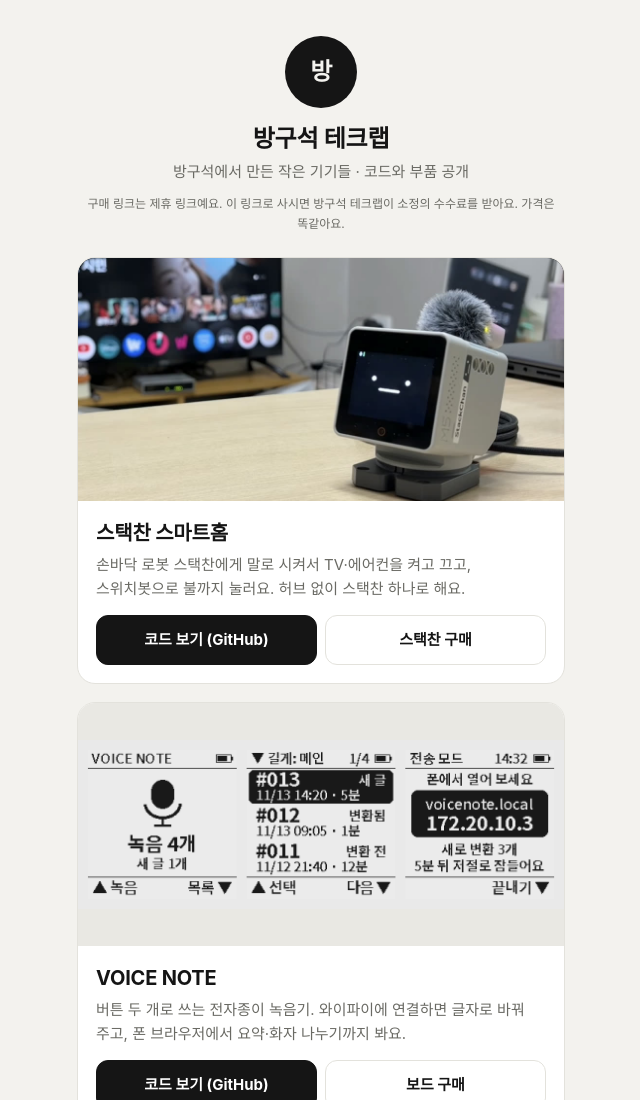
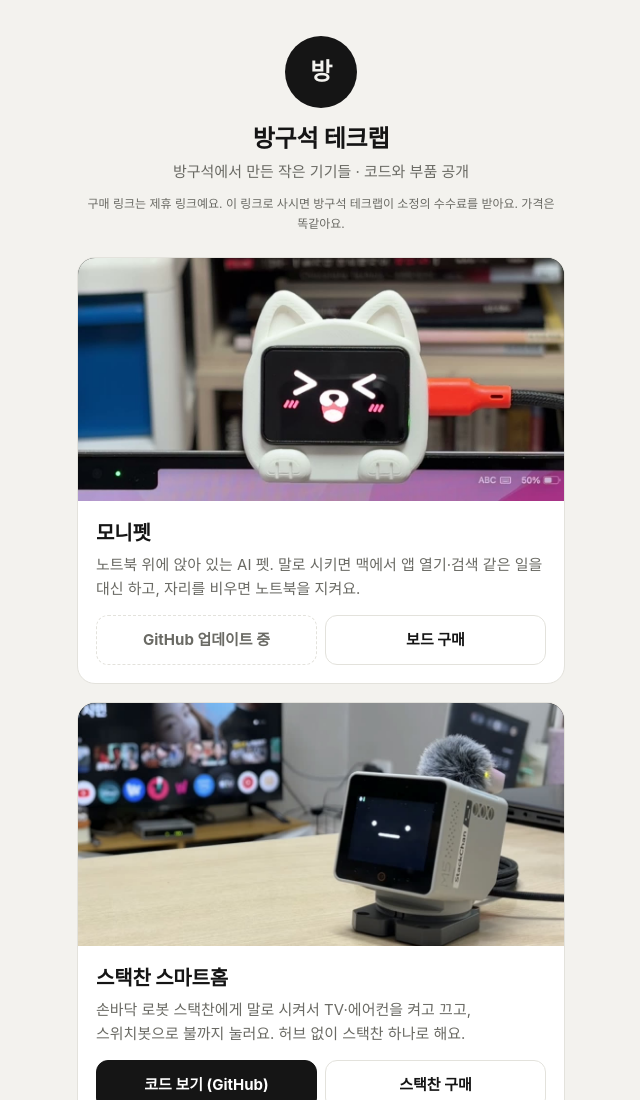
Before and after one commit to tech-bgs/tech-bgs.github.io, a plain HTML site: page index.html in a window 1280 px wide. Shown: the top 1100 px of the page, without its empty margins (319-959 px from the left). Drawn offline with Linux system fonts and the light colour scheme.

Commit message:
Add MoniPet card (GitHub coming soon)
Co-Authored-By: Claude Opus 5.5 <noreply@anthropic.com>

```diff
--- a/index.html
+++ b/index.html
@@ -27,6 +27,7 @@ h2{font-size:20px;margin:0 0 4px;letter-spacing:-.01em}
 .btns{display:flex;gap:8px;flex-wrap:wrap}
 .btn{flex:1;min-width:130px;text-align:center;text-decoration:none;font-weight:700;font-size:15px;padding:12px 10px;border-radius:12px;border:1px solid var(--line);color:var(--ink);background:var(--card)}
 .btn.main{background:var(--btn);color:var(--btnInk);border-color:var(--btn)}
+.btn.soon{background:transparent;border-style:dashed;color:var(--sub);cursor:default}
 .note{color:var(--sub);font-size:12px;text-align:center;margin:10px 0 0;word-break:keep-all}
 </style>
 <!-- 방문자·버튼 통계 (GoatCounter, 쿠키 안 씀): https://bgstech.goatcounter.com -->
@@ -40,6 +41,18 @@ h2{font-size:20px;margin:0 0 4px;letter-spacing:-.01em}
     <p class="tag">방구석에서 만든 작은 기기들 · 코드와 부품 공개</p>
     <p class="note">구매 링크는 제휴 링크예요. 이 링크로 사시면 방구석 테크랩이 소정의 수수료를 받아요. 가격은 똑같아요.</p>
   </section>
+
+  <article class="card">
+    <img class="shot" src="img/monipet.jpg" alt="노트북 화면 위에 앉아 있는 모니펫">
+    <div class="body">
+      <h2>모니펫</h2>
+      <p class="desc">노트북 위에 앉아 있는 AI 펫. 말로 시키면 맥에서 앱 열기·검색 같은 일을 대신 하고, 자리를 비우면 노트북을 지켜요.</p>
+      <div class="btns">
+        <span class="btn soon">GitHub 업데이트 중</span>
+        <a class="btn" href="https://s.click.aliexpress.com/e/_c32RO9Ln" data-goatcounter-click="monipet-board" data-goatcounter-title="모니펫 보드 구매">보드 구매</a>
+      </div>
+    </div>
+  </article>
 
   <article class="card">
     <img class="shot" src="img/stackchan-smarthome.jpg" alt="TV 앞에 놓인 스택찬">
```
Also changed, not shown: img/monipet.jpg (added).
